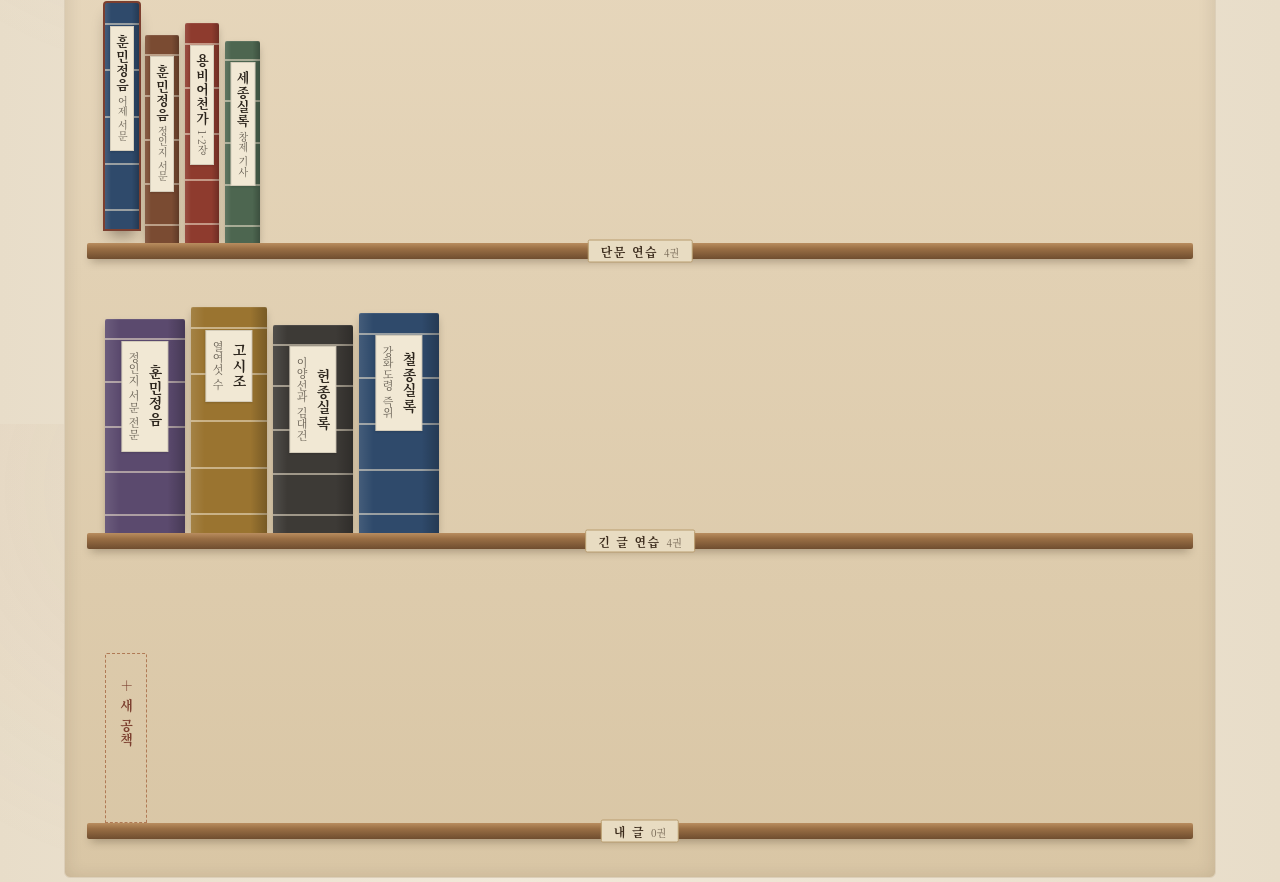
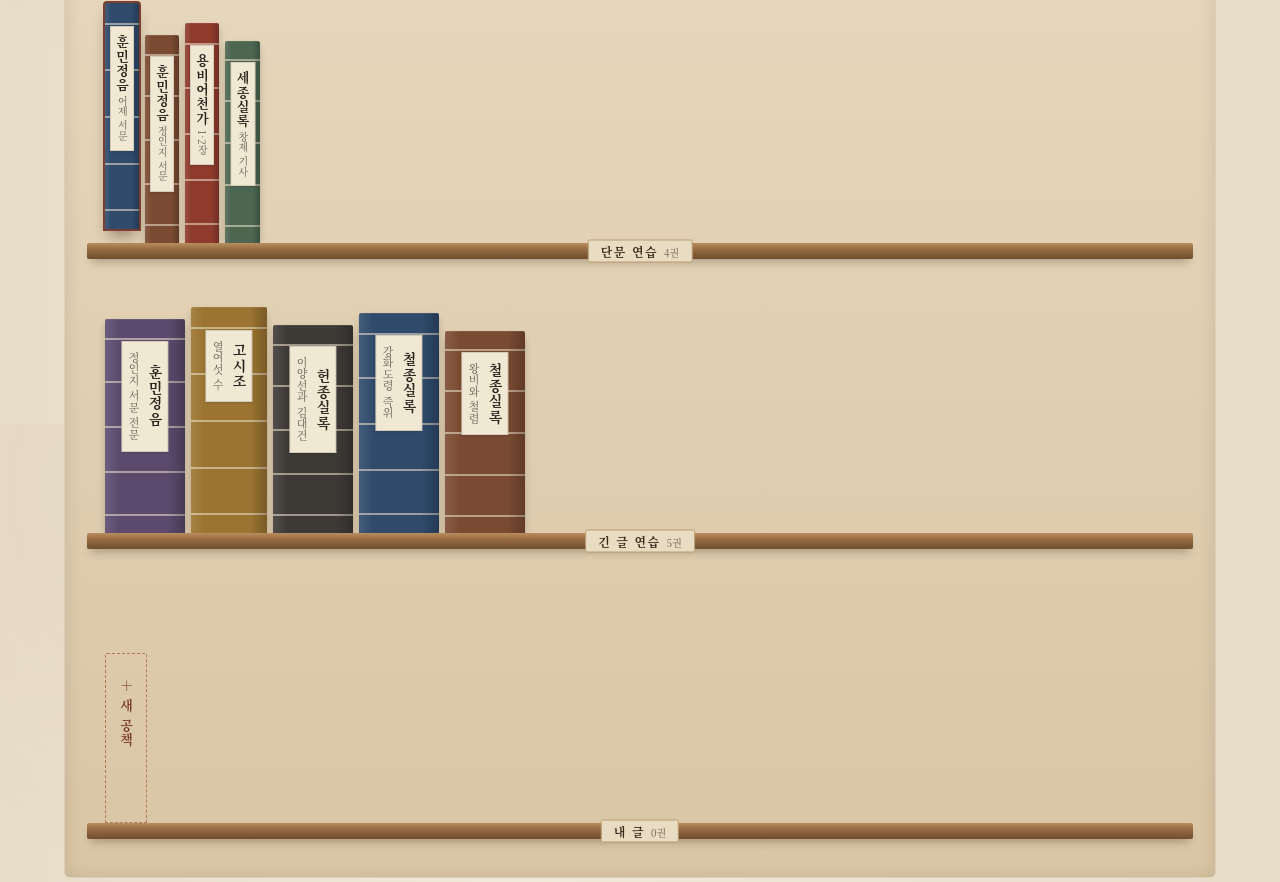
Before and after one commit to yeonghoon51-max/curly-pancake, a plain HTML site: page old-book-typing/index.html in a window 1280 px wide. Shown: the part 1176-2058 px from the top of the page. Drawn offline with Linux system fonts and the light colour scheme.

Commit message:
옛글자: 긴 글 '철종실록 · 왕비를 맞고, 발을 거두다' 추가
- 철종 2년(1851) 가례 날짜를 정한 기사(8.24), 책비례 교명문(9.25), 대왕대비의 철렴(12.28)에서
  20구절을 골라 엮은 약 1,210자 긴 글 ('강화도령, 임금이 되다'에 이어지는 이야기)
- 한문 곁글은 국사편찬위원회 제공 실록 XML 원문과 대조, 현대어는 직접 풀어 씀

Co-Authored-By: Claude Opus 5.5 <noreply@anthropic.com>
Claude-Session: https://claude.ai/code/session_01FhjmjKzv8zG8EvLs2B3vb6

```diff
--- a/old-book-typing/index.html
+++ b/old-book-typing/index.html
@@ -69,7 +69,7 @@
       <p>훈민정음과 조선의 기록을 현대어로 읽으며 타자하는 역사 타자연습입니다. 원문의 세로쓰기 감각은 살리고, 입력은 오늘날의 한글 자판으로 합니다.</p>
     </div>
     <!-- 검색엔진이 읽을 수 있도록 자바스크립트 없이도 보이는 글로 둔다 -->
-    <div class="hero-note">수록 문헌 8편 · 긴 글 4편<br><strong>훈민정음 · 용비어천가 · 고시조 · 세종·헌종·철종실록</strong><br>옛 글을 현대어로 풀어 쓴 연습문에, 언해본·한문 원문을 곁글로 함께 보여 줍니다.</div>
+    <div class="hero-note">수록 문헌 9편 · 긴 글 5편<br><strong>훈민정음 · 용비어천가 · 고시조 · 세종·헌종·철종실록</strong><br>옛 글을 현대어로 풀어 쓴 연습문에, 언해본·한문 원문을 곁글로 함께 보여 줍니다.</div>
   </section>
 
   <!-- ================= 타자연습 ================= -->
--- a/old-book-typing/js/lessons.js
+++ b/old-book-typing/js/lessons.js
@@ -301,5 +301,58 @@ const LESSONS = [
       '必須一念慥慥 不忘愛民二字',
       '人不讀書 則昧於故事 昧於故事 則不能治國'
     ]
+  },
+  {
+    id: 'cheoljong-garye-cheollyeom',
+    spine: ['철종실록', '왕비와 철렴'],
+    era: '철종 2년 · 1851',
+    book: '철종실록',
+    title: '왕비를 맞고, 발을 거두다',
+    desc: '강화도령 철종이 왕비를 맞아들이고, 3년 동안 수렴청정을 하던 대왕대비가 발을 거두며 나라를 맡기기까지. \'강화도령, 임금이 되다\'에 이어 읽는 긴 글.',
+    about: '『철종실록』 철종 2년 8월 24일, 9월 25일(책비례 교명문), 12월 28일 기사에서 골라 엮었습니다. 한문 곁글은 각 기사 원문(국사편찬위원회 제공 자료)의 해당 구절이고, 현대어는 학습용으로 새로 풀어 쓴 문장입니다.',
+    modern: [
+      '철종 2년 8월, 세 차례의 간택을 거쳐 왕비가 정해지자, 대왕대비는 예복을 입은 왕비의 몸가짐이 더욱 단정하고 얼굴에 복이 가득하다며 기뻐하였다.',
+      '임금의 나이가 한창이니 혼례가 무엇보다 급하다며, 구월 안으로 좋은 날을 골라 가례를 치르게 하였다.',
+      '정원용은 임금에게 착한 덕이 있으면 하늘이 기뻐하여 복과 자손을 내려 주는 법이니, 착한 마음을 넓혀 덕스러운 정치를 펴 달라고 아뢰었다.',
+      '대왕대비는 왕비의 아버지 김문근에게, 언제나 조심하고 겸손하며 오늘의 마음을 잊지 말고 검소하게 지내라고 당부하였다.',
+      '그리고 임금은 본디 검소하여 사치를 좋아하지 않으니, 왕비도 그 뜻을 받들어 검소함을 숭상한다면 얼마나 기쁘겠느냐고 하였다.',
+      '구월 이십오일, 임금은 인정전에 나아가 왕비를 책봉하는 예식을 치렀다.',
+      '왕비에게 내린 글은, 하늘과 땅이 덕을 합해야 만물이 길러지고 해와 달이 함께 밝아야 온 세상이 환해진다는 말로 시작하였다.',
+      '임금이 짊어진 짐이 무거우니 안과 밖이 서로 도와야 한다는 것이었다.',
+      '이에 좋은 날을 골라 예를 갖추어 김씨를 왕비로 책봉하니, 아름다운 이름을 널리 빛내고 안의 가르침을 펼치라고 하였다.',
+      '제사를 도울 때는 공경을 다하고, 웃어른의 잠자리와 식사를 살필 때는 기쁜 얼굴로 정성을 다하라는 당부도 담겼다.',
+      '그해 섣달 이십팔일, 대왕대비는 대신들과 왕비의 아버지를 희정당으로 불러 오늘부터 수렴청정을 거두겠다고 하였다.',
+      '기유년에 헌종이 세상을 떠났을 때는 잠시도 살 생각이 없었으나, 오직 나라를 위하여 슬픔을 누르고 참았다는 것이었다.',
+      '어쩔 수 없는 형편 때문에 맡아서는 안 될 일을 맡아 삼 년을 끌어왔으니, 하루인들 마음이 편한 날이 있었겠느냐고 하였다.',
+      '이제 임금의 나이가 한창이니 모든 정사를 몸소 맡을 수 있다고 하였다.',
+      '발 뒤에서 하는 말은 오늘로 그치니, 대신들은 반드시 임금을 잘 도우라고 일렀다.',
+      '그리고 임금에게, 백성은 모두 임금을 우러러 기대니 나라는 백성에 기대고 백성은 나라에 기댄다고 하였다.',
+      '추위와 더위, 비에 시달리는 백성의 괴로움을 어느 때인들 잊을 수 있겠느냐며, 늘 마음에 두고 보살피라고 당부하였다.',
+      '오늘부터 크고 작은 나랏일은 모두 임금이 결정한다고 선포하였다.',
+      '부지런하고 검소해야 풍속을 이끌고, 너그러움과 엄함을 함께 써야 무리를 다스리며, 하늘을 공경하고 조상을 본받아 백성을 지켜야 한다는 것이었다.',
+      '이것이 대대로 이어 온 왕실의 법도이니 임금은 힘쓰라는 말로 대왕대비는 이야기를 맺었다.'
+    ],
+    original: [
+      '大王大妃殿曰 三揀禮成 中宮殿德容 今於章服之後 益見擧止端重 福氣滿面',
+      '大殿春秋鼎盛 大禮一時爲急 故嘉禮以九月內擇日矣',
+      '人主有善德則天心悅豫 景貺潛周 福祿之繁昌 子孫之衆多 皆天所以佑其德而錫之者也 伏願殿下 推善心行德政 以爲享天受福之道焉',
+      '卿其小心謙約 無替終始 以今日之心爲心 而儉素自持',
+      '大殿性度 平日儉樸 不好侈靡 中宮殿亦爲仰體崇儉 則豈不喜幸乎',
+      '御仁政殿 行冊妃禮',
+      '乾坤合德 萬品資覆載之功 日月儷明 八表宣臨照之化',
+      '永念負荷之至重 特須內外之相成',
+      '玆涓吉備儀 冊封爲王妃 爾其懋昭嘉聞 弘敷陰敎',
+      '相嚴禋則殫祗栗之誠 問寢膳則盡怡愉之度',
+      '召見時原任大臣國舅于熙政堂 大王大妃殿曰 自今日當撤簾',
+      '當己酉崩坼之變 豈有晷刻生世之念 只爲宗社之計 抑情忍慟',
+      '予因萬萬不已之勢 當此萬萬不當之事 拖至三年 而顧何嘗一日安于中哉',
+      '主上春秋 今已鼎盛 可以總攬庶政',
+      '予之簾諭 止於今日 諸大臣必須善輔我主上也',
+      '斯民也 皆依仰於大殿者也 國依民民依國',
+      '每念祈寒暑雨之苦 何時可能忘哉 念玆在玆 善爲愛恤焉',
+      '自今日撤簾 大小公事 一聽主上總斷',
+      '勤儉 所以導俗 寬嚴 所以御衆 矧惟敬天法祖 保我受民',
+      '是我列朝家法 主上其勉之'
+    ]
   }
 ];
```
